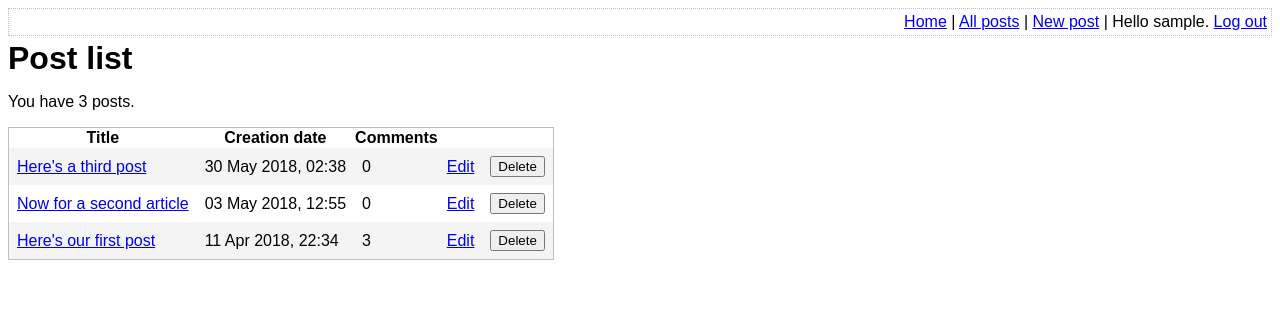
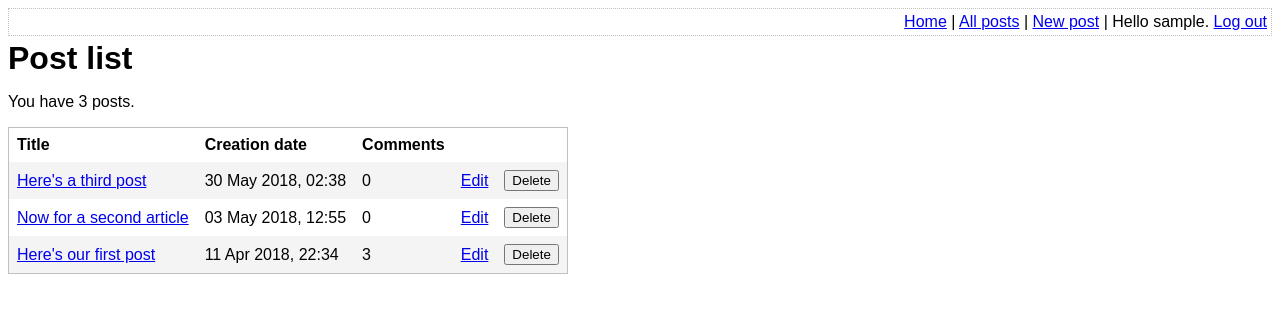
Before and after one commit to skyerus/blog, a PHP site: page /list-posts.php in a window 1280 px wide. Shown: the top 313 px of the page. Run offline with PHP 8.4, Linux system fonts and the light colour scheme; the visitor is signed in with stand-in values (Sample User, id 1); data comes from the database, SQL or seed files in the repository.

Commit message:
new styling

```diff
--- a/assets/main.css
+++ b/assets/main.css
@@ -110,8 +110,9 @@ body {
 	border: 1px solid silver;
 }
 
-#post-list td {
+#post-list td, #post-list th {
 	padding: 8px;
+	text-align: left;
 }
 
 #post-list tbody tr:nth-child(odd) {
```
